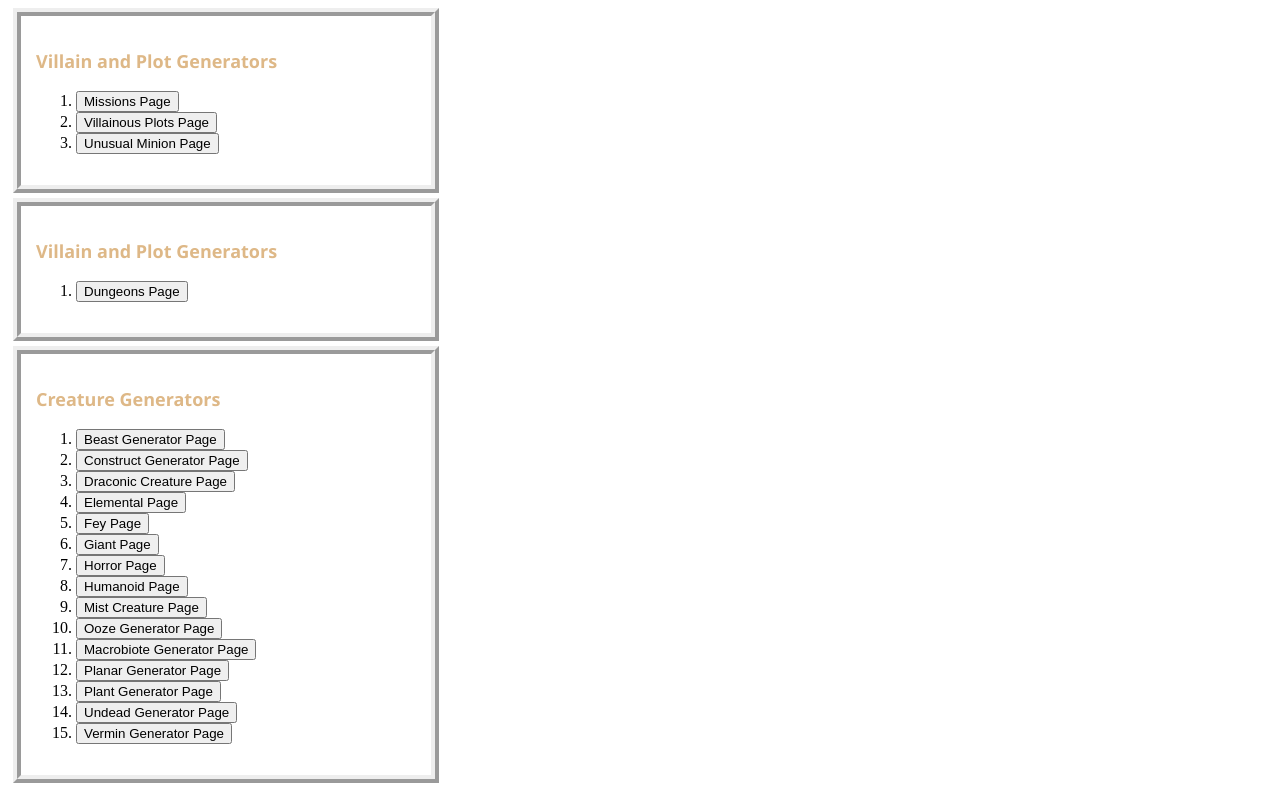
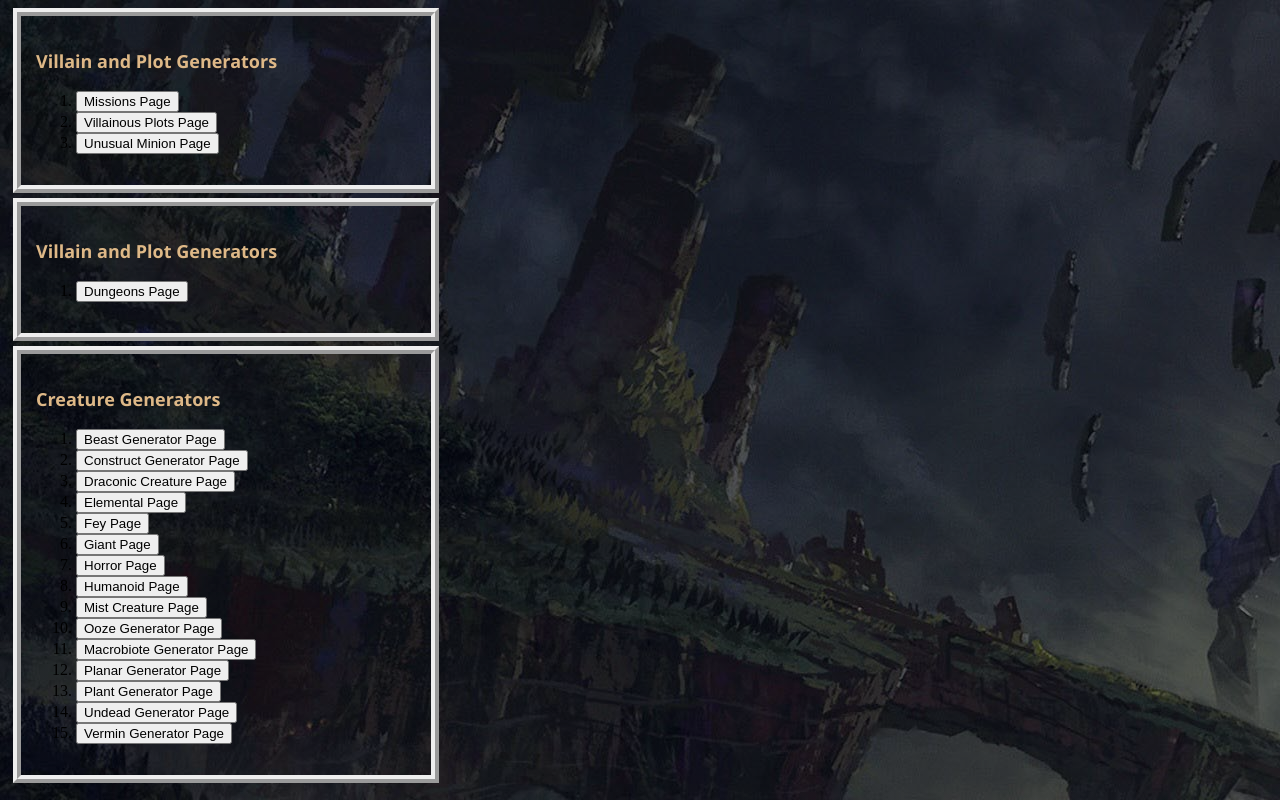
Before and after one commit to Josh-Kelly/Prompt-Generator, a plain HTML site: page index.html in a window 1280 px wide. Drawn offline with Linux system fonts and the light colour scheme.

Commit message:
test reinstate background for index.html

```diff
--- a/index.css
+++ b/index.css
@@ -1,5 +1,5 @@
 body {
-    /* background-image: linear-gradient(rgba(4,9,30,0.45), rgba(4,9,30,0.45)), url("images/0Epic Background.jpg"); */
+    background-image: linear-gradient(rgba(4,9,30,0.45), rgba(4,9,30,0.45)), url("images/0Epic Background.jpg");
 }
 
 p, h3 {
```
